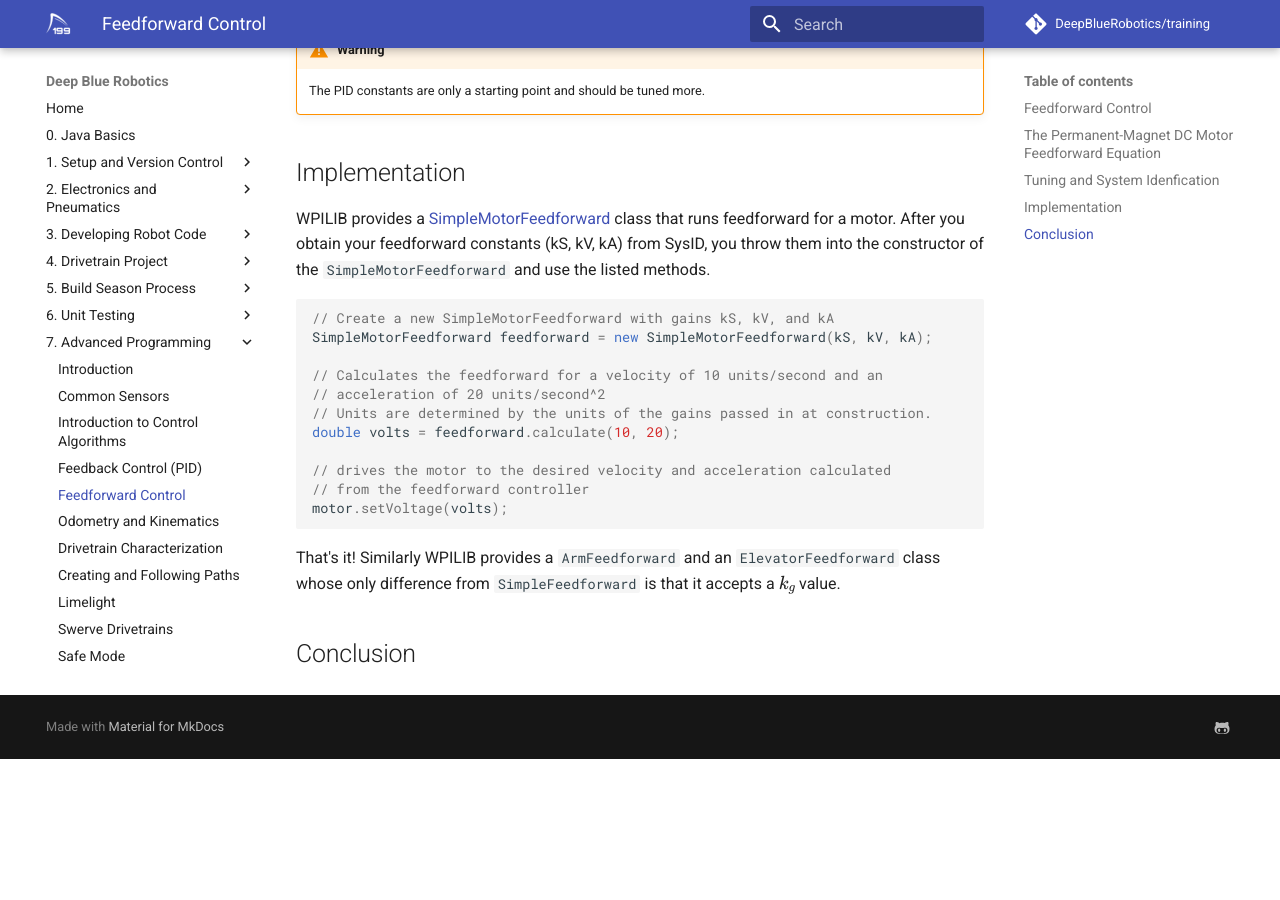
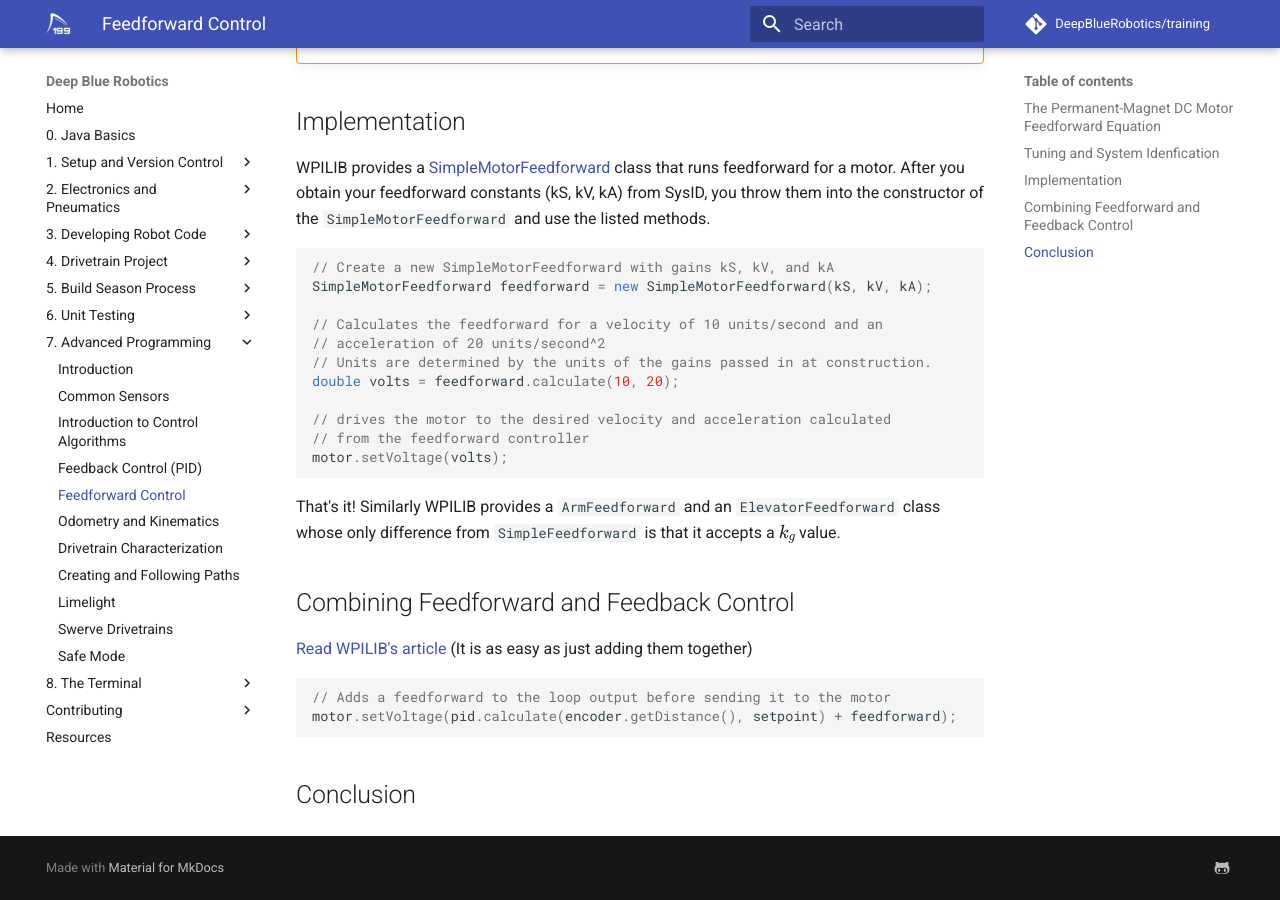
Before and after one commit to DeepBlueRobotics/training, an MkDocs documentation site: the page built from docs/section-7/feedforward-control.md, in a window 1280 px wide and 900 px high, scrolled down 5153 px. Built offline with MkDocs 1.6.1 and Material for MkDocs 9.7.7, drawn with Linux system fonts in a browser that asks for light colours; formulas are drawn with MathJax 3; comment, search, counter and statistics services are not loaded; before the commit the page ends 5912 px from its top, so only the background shows below that.

Commit message:
Added combining feedforward + feedback

````diff
--- a/docs/section-7/feedforward-control.md
+++ b/docs/section-7/feedforward-control.md
@@ -194,4 +192,13 @@ motor.setVoltage(volts);
 That's it!
 Similarly WPILIB provides a `ArmFeedforward` and an `ElevatorFeedforward` class whose only difference from `SimpleFeedforward` is that it accepts a \\(k_{g}\\) value.
 
+## Combining Feedforward and Feedback Control
+
+[Read WPILIB's article](https://docs.wpilib.org/en/stable/docs/software/advanced-controls/controllers/combining-feedforward-feedback.html)
+(It is as easy as just adding them together)
+```java
+// Adds a feedforward to the loop output before sending it to the motor
+motor.setVoltage(pid.calculate(encoder.getDistance(), setpoint) + feedforward);
+```
+
 ## Conclusion
````
Also changed, not shown: other parts of docs/section-7/feedforward-control.md (+0 -2 lines).
